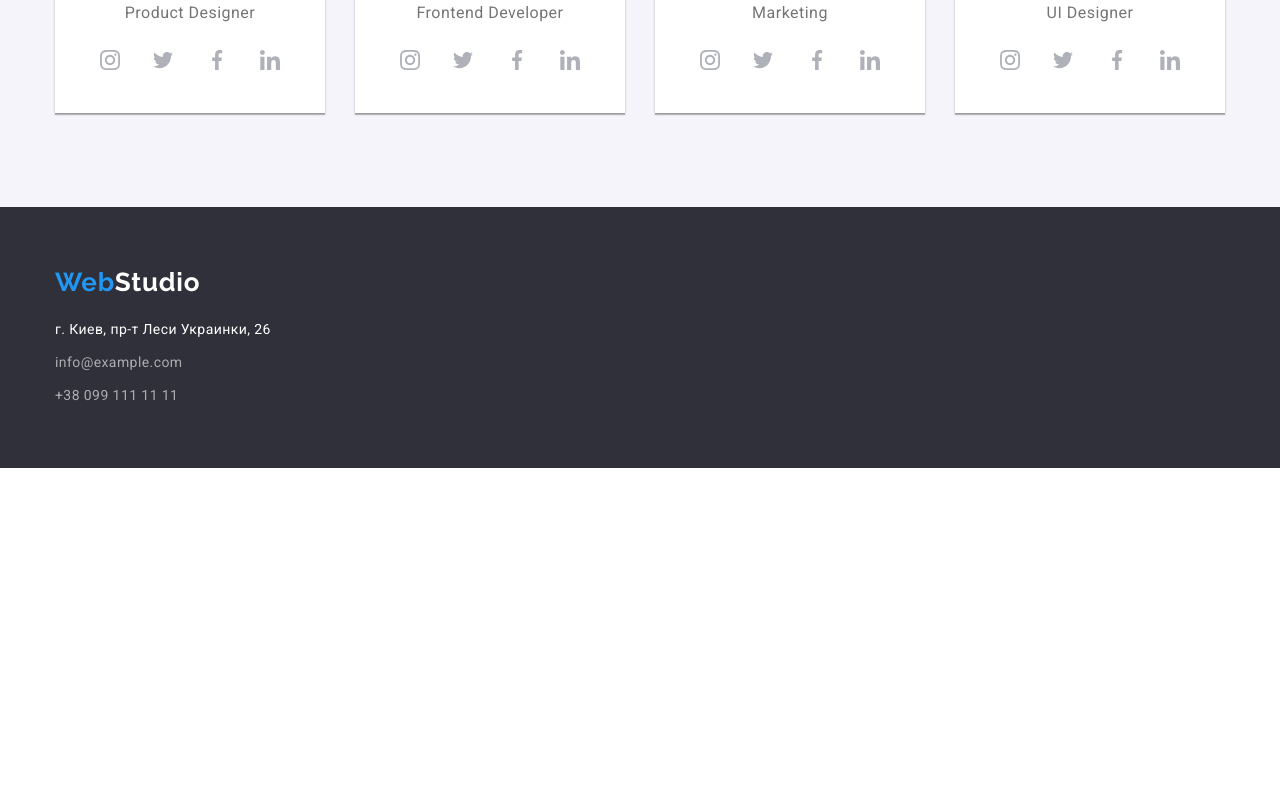
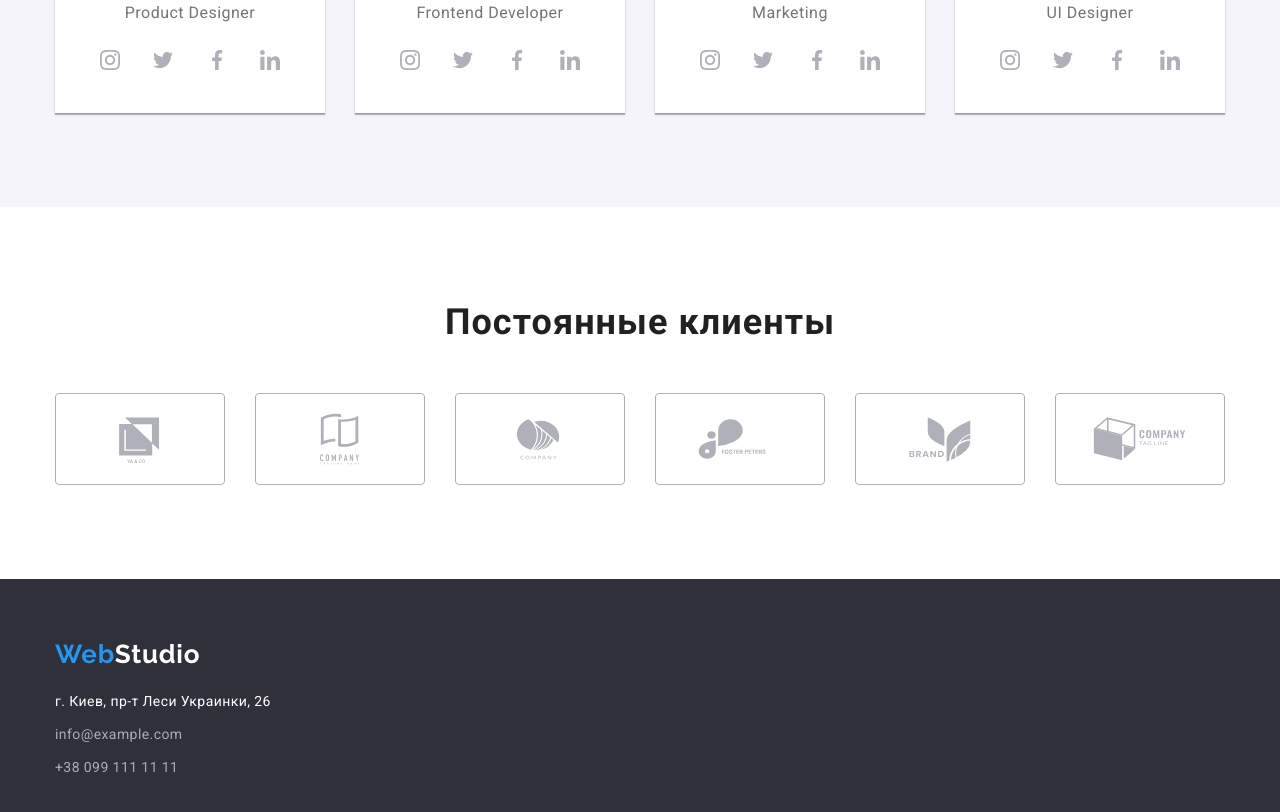
Before and after one commit to Oleh-Lavreniuk/goit-markup-hw-04, a plain HTML site: page index.html in a window 1280 px wide. Shown: the part 2106-2918 px from the top of the page. Before the commit the page ends 2574 px from the top, so only its background shows below. Drawn offline with nearby package versions, Linux system fonts and the light colour scheme.

Commit message:
add full clients section

```diff
--- a/CSS/styles.css
+++ b/CSS/styles.css
@@ -268,7 +268,8 @@ img {
   margin-bottom: 50px;
 }
 .workspace-title,
-.staff-title {
+.staff-title,
+.clients-title {
   font-weight: 700;
   font-size: 36px;
   line-height: 1.17;
@@ -290,6 +291,8 @@ img {
 /* MAIN - SECTION-3 "staff" */
 .staff {
   background: var(--secondary-bg-color-light);
+}
+.staff-wrapper {
 }
 .staff-title {
   margin-bottom: 50px;
@@ -362,6 +365,42 @@ img {
 .staff-icon {
   fill: var(--icon-color);
 }
+
+/* MAIN - SECTION-4 "clients" */
+.clients {
+}
+.clients-wrapper {
+}
+.clients-title {
+  margin-bottom: 50px;
+}
+.clients-list {
+  display: flex;
+  justify-content: space-between;
+}
+.client-list-item {
+  width: 170px;
+  height: 92px;
+  padding-top: 16px;
+  padding-bottom: 16px;
+  padding-right: 32px;
+  padding-left: 32px;
+
+  border: 1px solid var(--icon-color);
+  box-sizing: border-box;
+  border-radius: 4px;
+}
+.client-item-link {
+  display: flex;
+}
+.client-item-link:hover .client-icon,
+.client-item-link:focus .client-icon {
+  fill: var(--accent-color);
+}
+.client-icon {
+  fill: var(--icon-color);
+}
+
 /* ===MAIN END=== */
 
 /* =====PORTFOLIO-MAIN (H1 + SECTION)===== */
--- a/index.html
+++ b/index.html
@@ -172,7 +172,7 @@
 
       <!-- MAIN - SECTION-3 "staff" -->
       <section class="staff section">
-        <div class="container">
+        <div class="staff-wrapper container">
           <h2 class="staff-title">Наша команда</h2>
           <ul class="staff-list list">
             <li class="staff-list-person">
@@ -352,6 +352,57 @@
           </ul>
         </div>
       </section>
+
+      <!-- MAIN - SECTION-4 "clients" -->
+      <section class="clients section">
+        <div class="clients-wrapper container">
+          <h2 class="clients-title">Постоянные клиенты</h2>
+          <ul class="clients-list list">
+            <li class="client-list-item">
+              <a class="client-item-link link" href="#company-1">
+                <svg class="client-icon" width="106" height="60">
+                  <use href="./images/icons.svg#client-logo-1"></use>
+                </svg>
+              </a>
+            </li>
+            <li class="client-list-item">
+              <a class="client-item-link link" href="#company-2">
+                <svg class="client-icon" width="106" height="60">
+                  <use href="./images/icons.svg#client-logo-2"></use>
+                </svg>
+              </a>
+            </li>
+            <li class="client-list-item">
+              <a class="client-item-link link" href="#company-3">
+                <svg class="client-icon" width="106" height="60">
+                  <use href="./images/icons.svg#client-logo-3"></use>
+                </svg>
+              </a>
+            </li>
+            <li class="client-list-item">
+              <a class="client-item-link link" href="#company-4">
+                <svg class="client-icon" width="106" height="60">
+                  <use href="./images/icons.svg#client-logo-4"></use>
+                </svg>
+              </a>
+            </li>
+            <li class="client-list-item">
+              <a class="client-item-link link" href="#company-5">
+                <svg class="client-icon" width="106" height="60">
+                  <use href="./images/icons.svg#client-logo-5"></use>
+                </svg>
+              </a>
+            </li>
+            <li class="client-list-item">
+              <a class="client-item-link link" href="#company-6">
+                <svg class="client-icon" width="106" height="60">
+                  <use href="./images/icons.svg#client-logo-6"></use>
+                </svg>
+              </a>
+            </li>
+          </ul>
+        </div>
+      </section>
     </main>
 
     <!-- ===FOOTER=== -->
```
